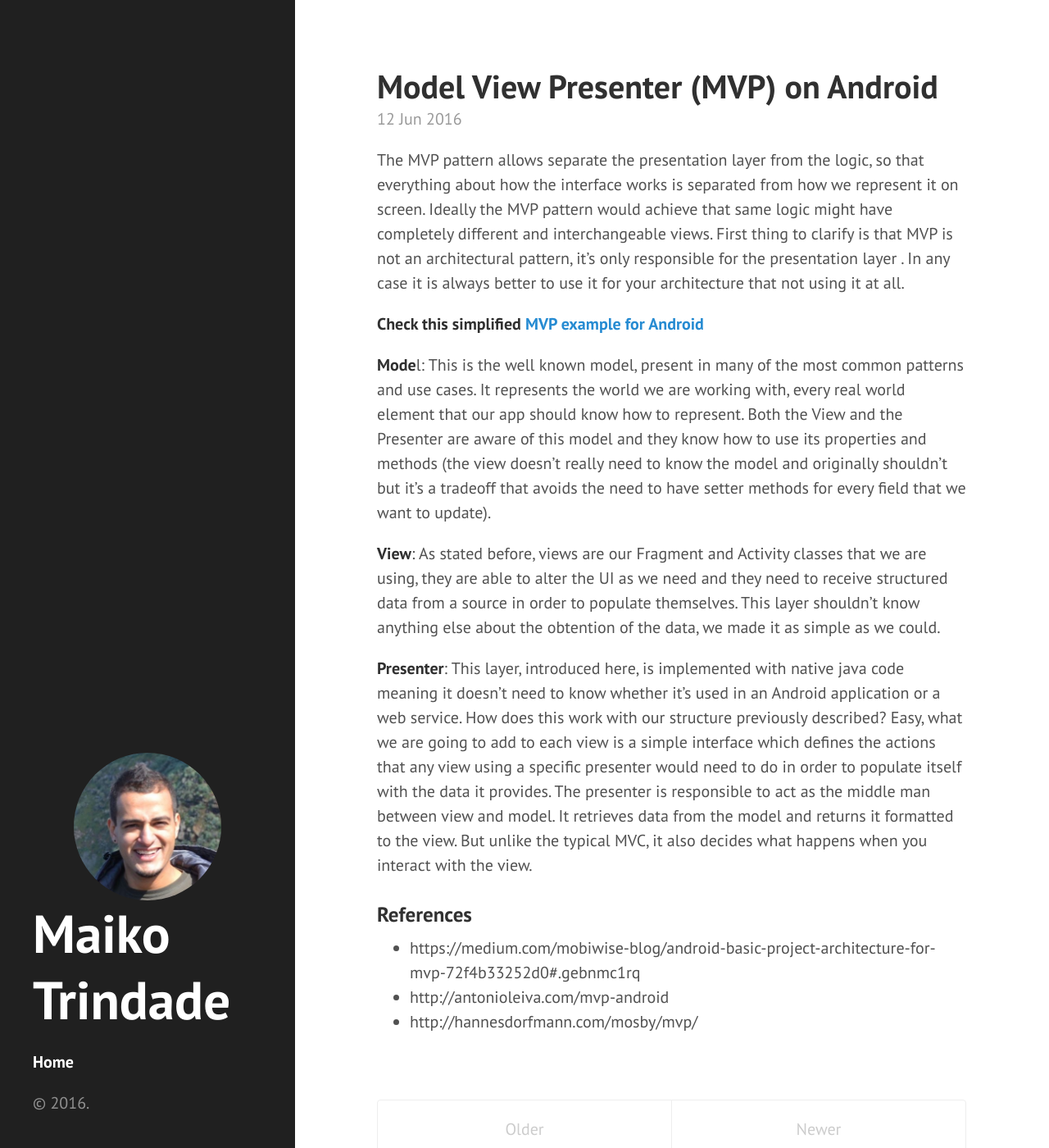
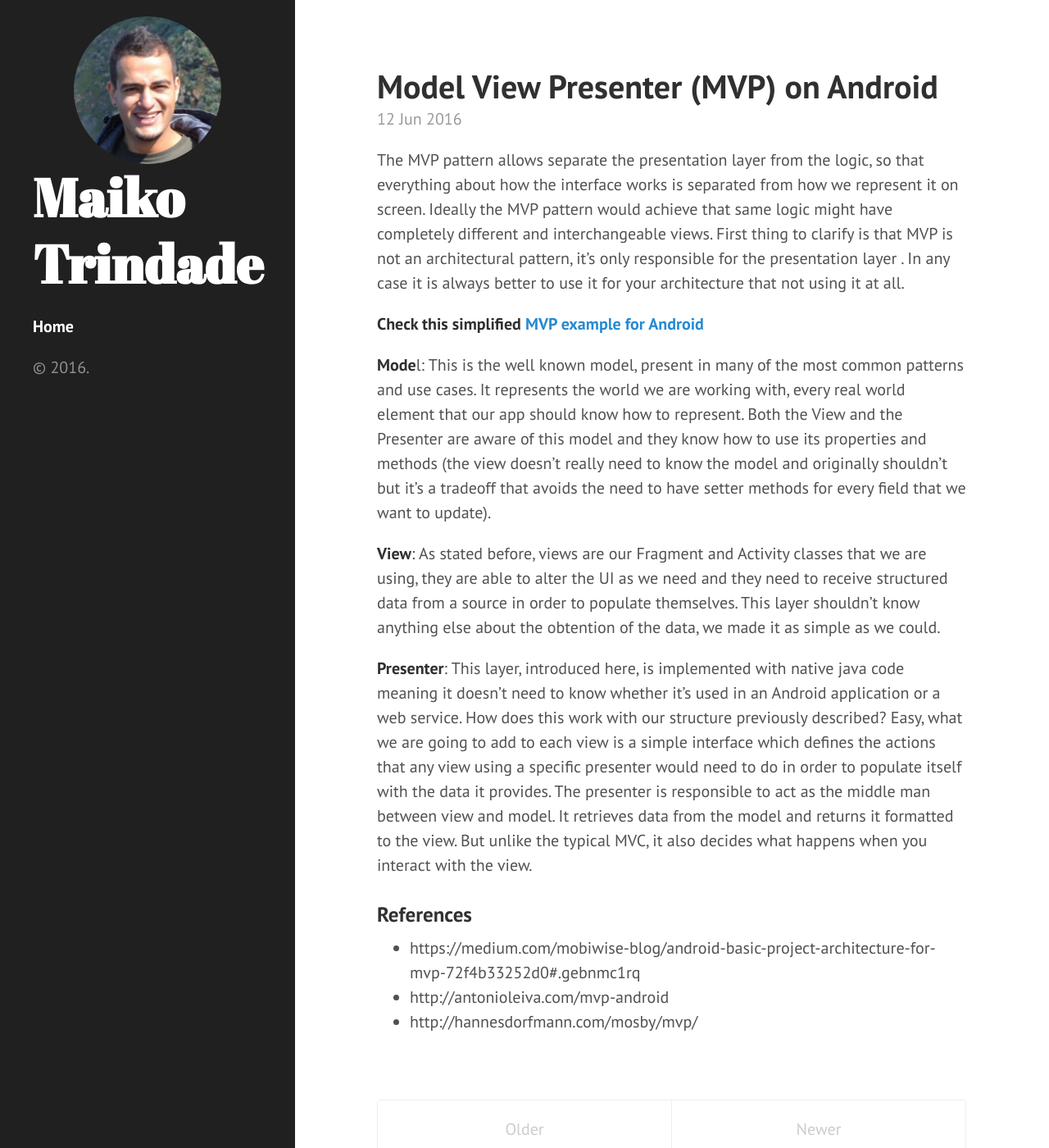
Before and after one commit to maikotrindade/maikotrindade.github.io, a Jekyll site: the page built from index.html, in a window 1280 px wide and 1400 px high. Shown: the whole window at 82% size. Built offline with Jekyll 4.4.1, drawn with Linux system fonts in a browser that asks for light colours; the list of posts is cut into pages by our own code.

Commit message:
adjust sidebar css

```diff
--- a/public/css/hyde.css
+++ b/public/css/hyde.css
@@ -79,6 +79,7 @@ html {
 .sidebar-about h1 {
   color: #fff;
   margin-top: 0;
+  font-family: "Abril Fatface", serif;
   font-size: 3.25rem;
 }
 
@@ -113,7 +114,7 @@ a.sidebar-nav-item:focus {
   .sidebar-sticky {
     position: absolute;
     right:  1rem;
-    bottom: 1rem;
+    top: 1rem;
     left:   1rem;
   }
 }
```
